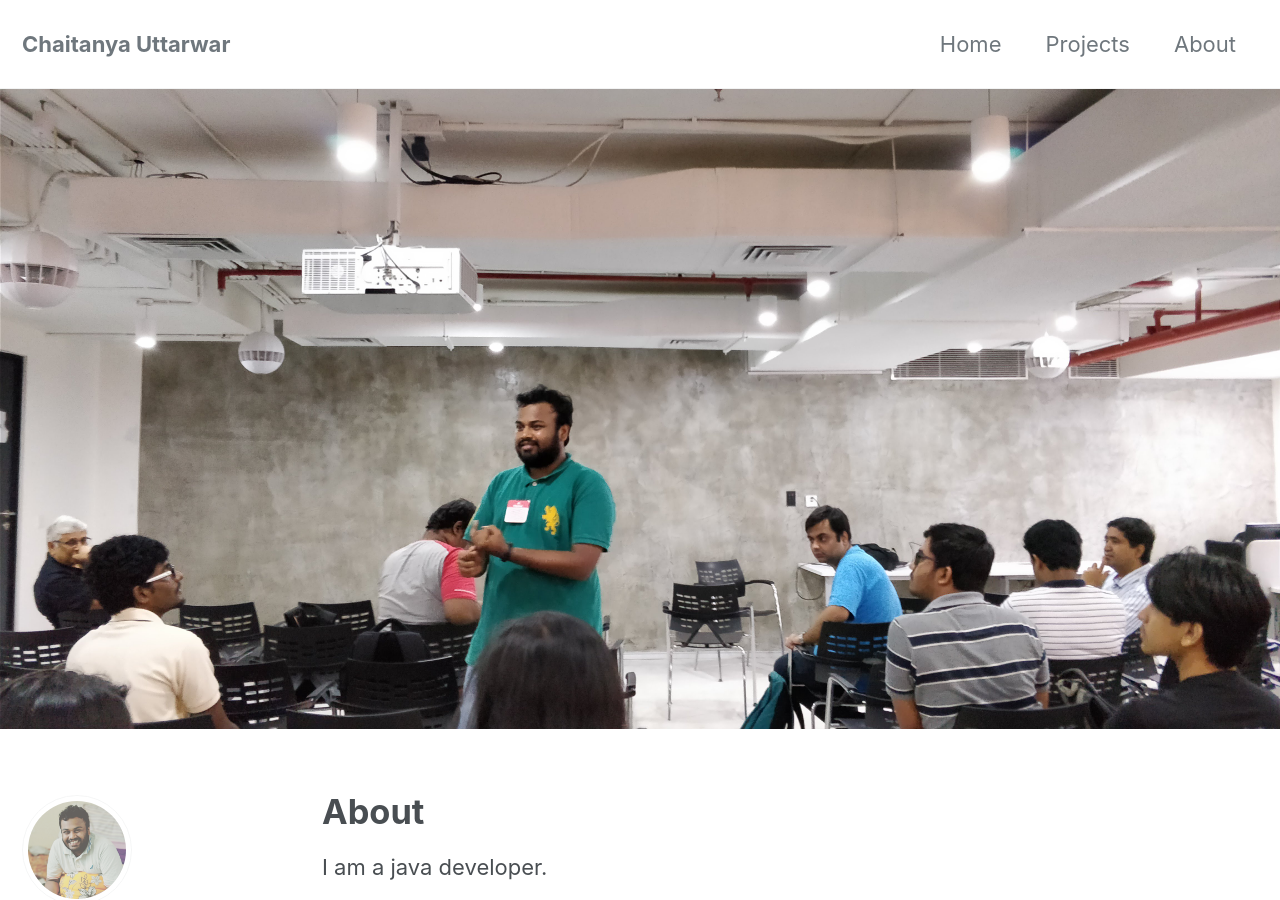
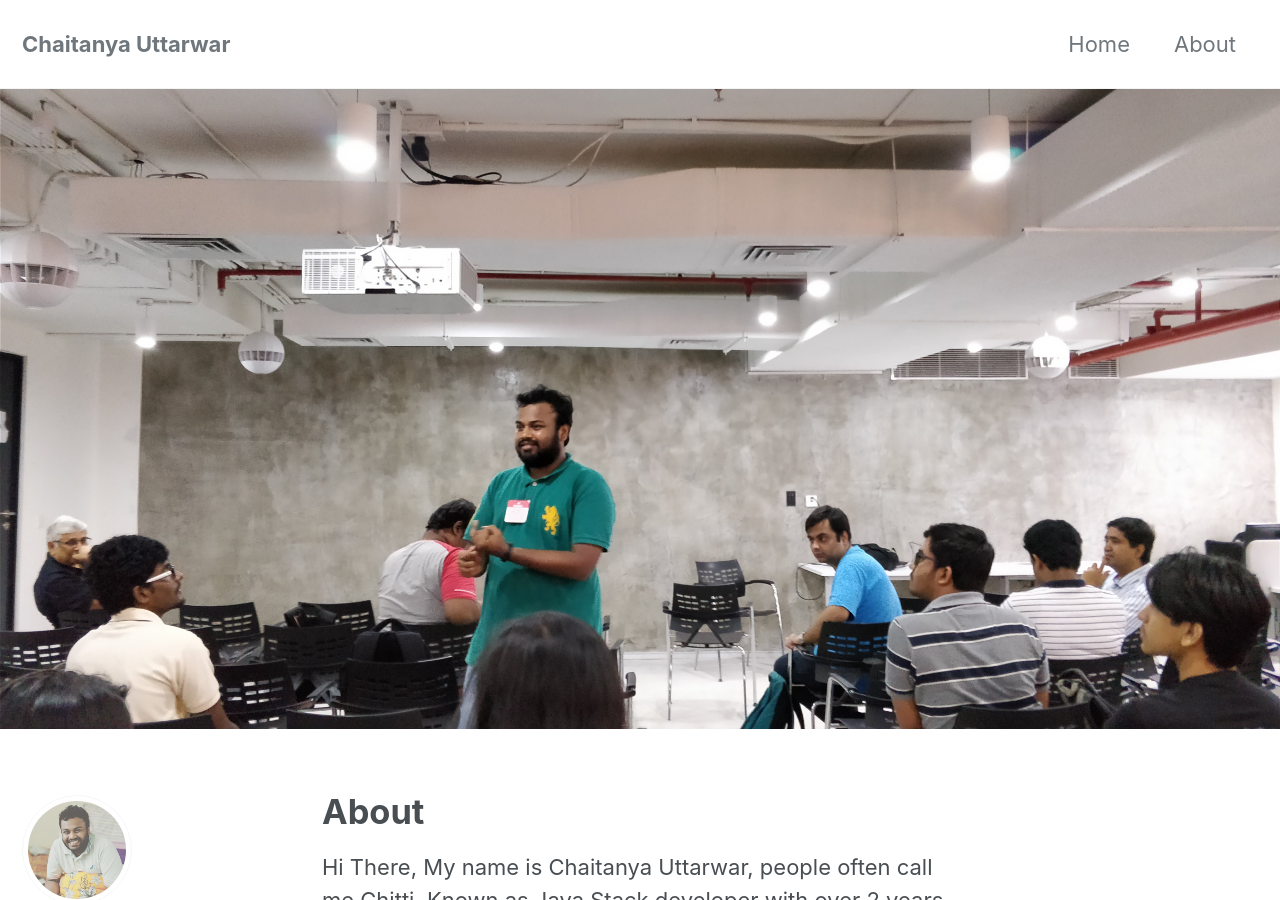
Before and after one commit to chaitanya046/chaitanya046.github.io, a Jekyll site: the page built from _pages/about.md, in a window 1280 px wide and 900 px high. Built offline with Jekyll 4.4.1, drawn with Linux system fonts in a browser that asks for light colours; cached includes are drawn as plain includes; nearby versions of some CDN libraries; some of the changed text lies outside the part shown.

Commit message:
Updated about and projects

```diff
--- a/_data/navigation.yml
+++ b/_data/navigation.yml
@@ -2,7 +2,5 @@
 main:
   - title: "Home"
     url: https://chaitanya046.github.io/
-  - title: "Projects"
-    url: https://chaitanya046.github.io/projects/
   - title: "About"
     url: https://chaitanya046.github.io/about/
--- a/_pages/about.md
+++ b/_pages/about.md
@@ -7,4 +7,6 @@
   image: "/images/session_2.jpg"
 ---
 
-I am a java developer.
+Hi There,
+My name is Chaitanya Uttarwar, people often call me Chitti.
+Known as Java Stack developer with over 2 years of experience.
--- a/index.html
+++ b/index.html
@@ -1,6 +1,6 @@
 ---
 layout: home
 author_profile: true
-header:
+footer:
   image: "/images/session_1.jpg"
 ---
```
Also changed, not shown: 1 other file.
